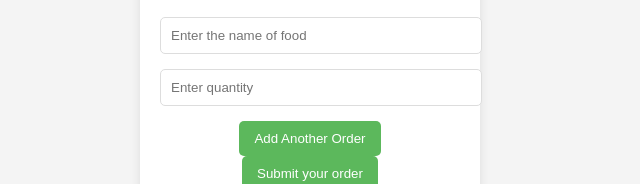
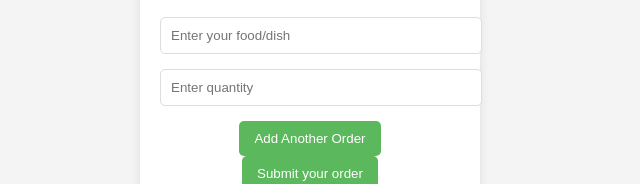
Before and after one commit to SasukeGh/Conectar-order, a plain HTML site: page index.html in a window 1280 px wide. Both pictures are taken after typing "Sample", "Sample", "5551234", "Sample", "5" into the empty fields and a click on the button "Add Another Order". Shown: the part 586-770 px from the top of the page, 330-970 px from the left. Drawn offline with Linux system fonts and the light colour scheme.

Commit message:
Update index.html

```diff
--- a/index.html
+++ b/index.html
@@ -75,7 +75,7 @@
 
             <div id="orders">
                 <div class="order-item">
-                    <input type="text" name="food[]" placeholder="Enter the name of food" required>
+                    <input type="text" name="food[]" placeholder="Enter your food/dish" required>
                     <input type="number" name="quantity[]" placeholder="Enter quantity" required>
                 </div>
             </div>
@@ -94,7 +94,7 @@
             const newOrderItem = document.createElement('div');
             newOrderItem.classList.add('order-item');
             newOrderItem.innerHTML = `
-                <input type="text" name="food[]" placeholder="Enter the name of food" required>
+                <input type="text" name="food[]" placeholder="Enter your food/dish" required>
                 <input type="number" name="quantity[]" placeholder="Enter quantity" required>
             `;
             ordersContainer.appendChild(newOrderItem);
```
